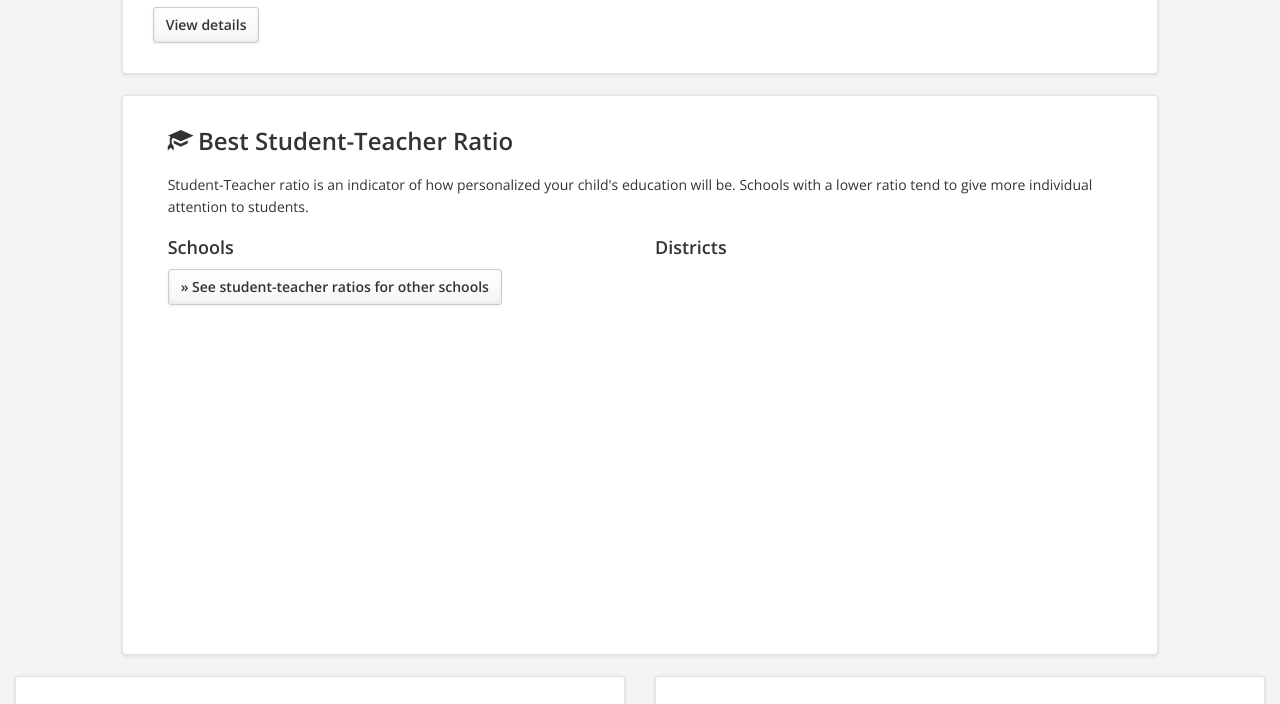
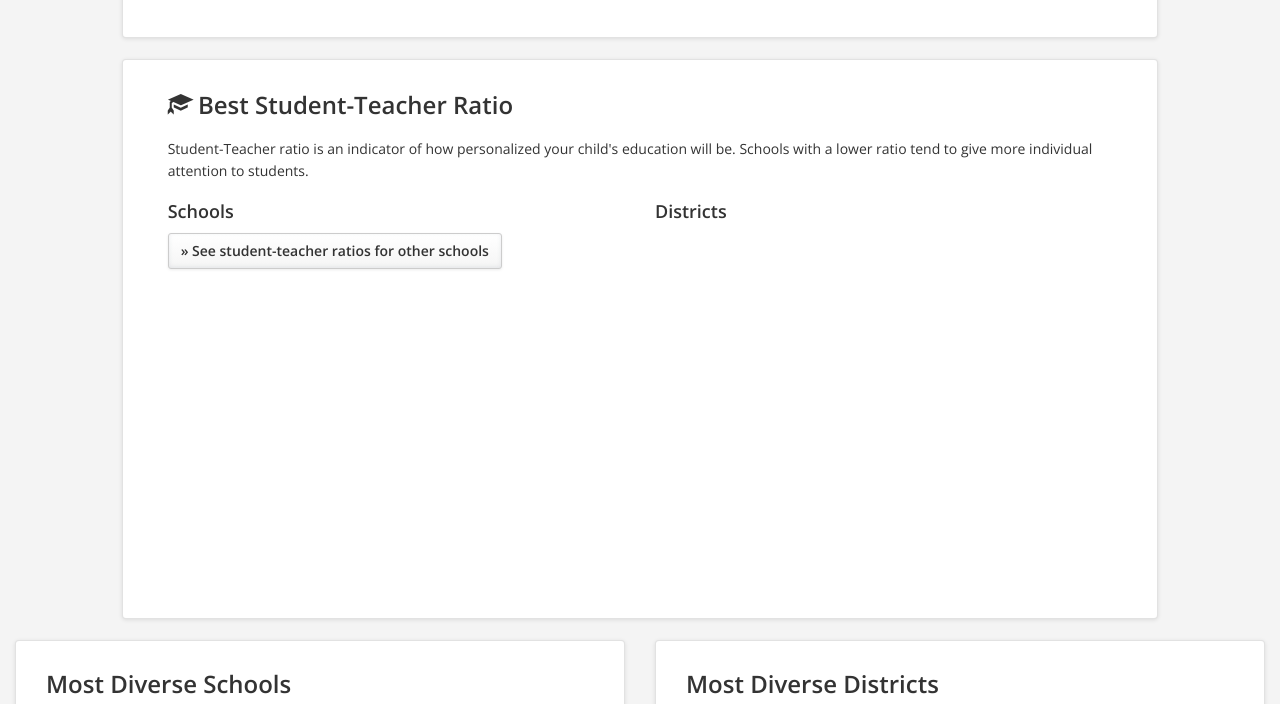
Before and after one commit to typpo/schooldata, a website: page views/home.html in a window 1280 px wide. Shown: the part 200-904 px from the top of the page. Drawn offline with nearby package versions, Linux system fonts and the light colour scheme; files that its build step writes are made by us from their sources.

Commit message:
remove view details

```diff
--- a/views/home.html
+++ b/views/home.html
@@ -29,7 +29,6 @@
         <div class="panel-body">
           <h2>Unbiased School Statistics</h2>
           <p>SchoolScout.org is a non-profit that publishes data from the U.S. Department of Education in a simple, easy-to-understand format.  Unlike other school-ranking sites, we are not ad-supported and provide raw data rather than biased interpretations.</p>
-          <a href="#" role="button" class="btn btn-default">View details</a>
         </div>
       </div>
     </div>
```
